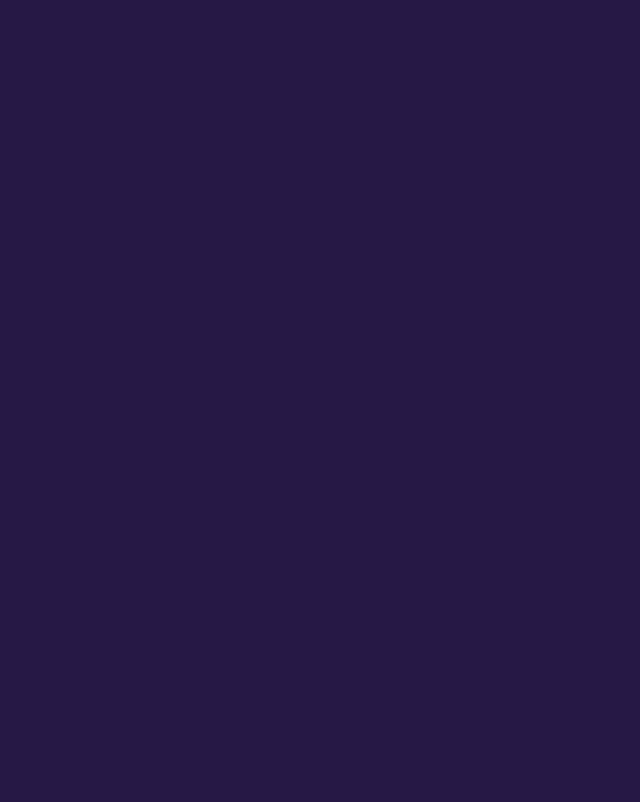
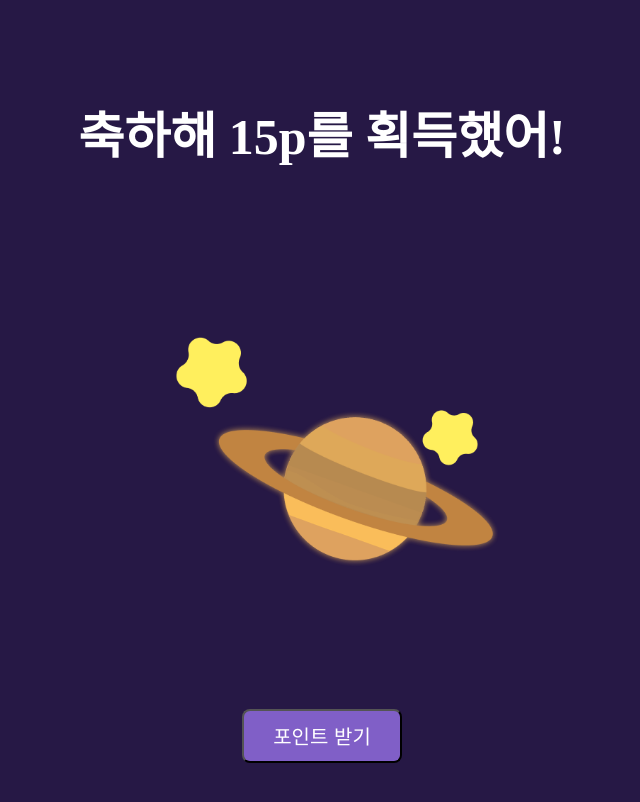
Before and after one commit to pinomaker-hoo/swyg-client-react, a React (Vite) app: page /quiz/point/1 in a window 1280 px wide. Before the commit this address had no page. Shown: the top 802 px of the page, without its empty margins (318-958 px from the left). Built offline with nearby package versions, Linux system fonts and the light colour scheme.

Commit message:
add : quiz page 기타등등

```diff
--- a/src/App.tsx
+++ b/src/App.tsx
@@ -13,6 +13,7 @@ import UserInfo from "./pages/userInfo/userInfo"
 import QuizTrue from "./pages/quizTrue/quizTrue"
 import QuizFalse from "./pages/quizFalse/quizFalse"
 import CheckQuiz from "./pages/checkQuiz/checkQuiz"
+import PointQuiz from "./pages/pointQuiz/pointQuiz"
 
 export default function App() {
   return (
@@ -28,7 +29,8 @@ export default function App() {
         <Route path="/auth/info" element={<UserInfo />} />
         <Route path="/parents" element={<Parents />} />
         {/* <Route path="/quiz/:id" element={<Quiz />} /> */}
-        <Route path="/quiz/check" element={<CheckQuiz />} />
+        <Route path="/quiz/check/:id" element={<CheckQuiz />} />
+        <Route path="/quiz/point/:id" element={<PointQuiz />} />
         <Route path="/quiz/:id" element={<QuizTest />} />
         <Route path="/quiz/make/:id" element={<MakeQuiz />} />
         <Route path="/quiz/make/choice/:id" element={<QuizChoice />} />
--- a/src/pages/checkQuiz/checkQuiz.tsx
+++ b/src/pages/checkQuiz/checkQuiz.tsx
@@ -1,9 +1,10 @@
 import { useEffect } from "react"
-import { useNavigate } from "react-router-dom"
+import { useNavigate, useParams } from "react-router-dom"
 import { Img, InBox, OuterBox, Title } from "./style"
 
 export default function CheckQuiz() {
   const navigate = useNavigate()
+  const { id }: any = useParams()
 
   useEffect(() => {
     checkPage()
@@ -11,7 +12,7 @@ export default function CheckQuiz() {
 
   const checkPage = () => {
     setTimeout(() => {
-      navigate("/quiz/point")
+      navigate(`/quiz/point/${id}`)
     }, 2000)
   }
 
--- a/src/pages/makeQuiz/makeQuiz.tsx
+++ b/src/pages/makeQuiz/makeQuiz.tsx
@@ -25,7 +25,7 @@ export default function MakeQuiz() {
   const onClick = async () => {
     try {
       const { data }: any = await saveQuiz(text, answer, id)
-      return data ? navigate(`/book/${id}`) : alert("ERROR")
+      return data ? navigate(`/quiz/check/${id}`) : alert("ERROR")
     } catch (err) {
       console.log(err)
     }
--- /dev/null
+++ b/src/pages/pointQuiz/pointQuiz.tsx
@@ -0,0 +1,25 @@
+import { useNavigate, useParams } from "react-router-dom"
+import { savePoint } from "../../api/point"
+import { Img, InBox, OuterBox, SubBtn, Title } from "./style"
+
+export default function PointQuiz() {
+  const navigate = useNavigate()
+  const { id }: any = useParams()
+
+  const onClick = async () => {
+    const { data }: any = await savePoint(5)
+    if (!data) return alert("ERROR")
+    navigate(`/book/${id}`)
+  }
+
+  return (
+    <OuterBox>
+      <InBox>
+        <Title>축하해 15p를 획득했어!</Title>
+        <Img src="/point50.png" />
+        <br />
+        <SubBtn onClick={onClick}>포인트 받기</SubBtn>
+      </InBox>
+    </OuterBox>
+  )
+}
--- /dev/null
+++ b/src/pages/pointQuiz/style.ts
@@ -0,0 +1,33 @@
+import styled from "styled-components"
+export const OuterBox = styled.div`
+  display: flex;
+  justify-content: center;
+  align-items: center;
+  width: 1300px;
+  height: 972px;
+`
+
+export const InBox = styled.div`
+  width: 100%;
+  height: 70%;
+  text-align: center;
+`
+
+export const Title = styled.h1`
+  color: white;
+  margin-top: -50px;
+  font-size: 50px;
+`
+export const SubBtn = styled.button`
+  background-color: #805fc7;
+  width: 160px;
+  height: 54px;
+  border-radius: 8px;
+  margin-top: 100px;
+  color: white;
+  font-size: 20px;
+`
+export const Img = styled.img`
+  width: 400px;
+  margin-top: 80px;
+`
```
Also changed, not shown: public/point50.png (added).
